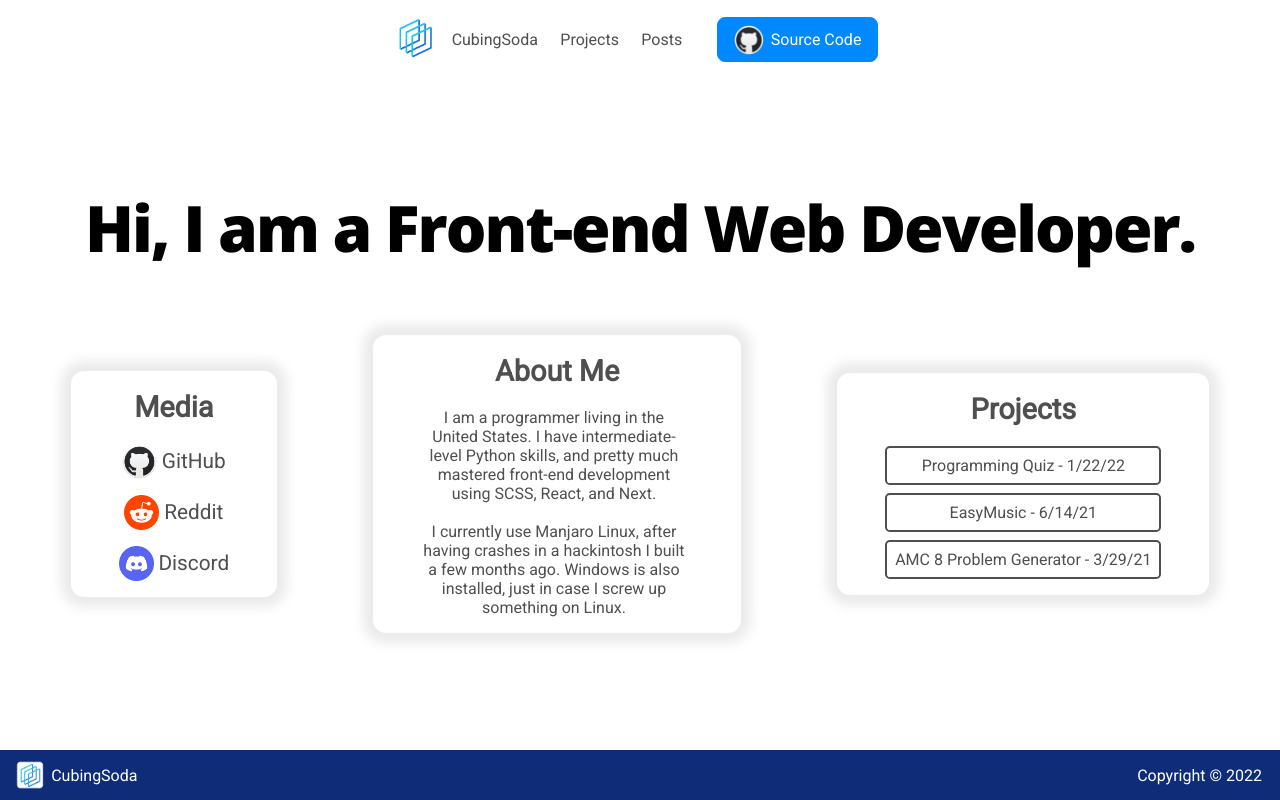
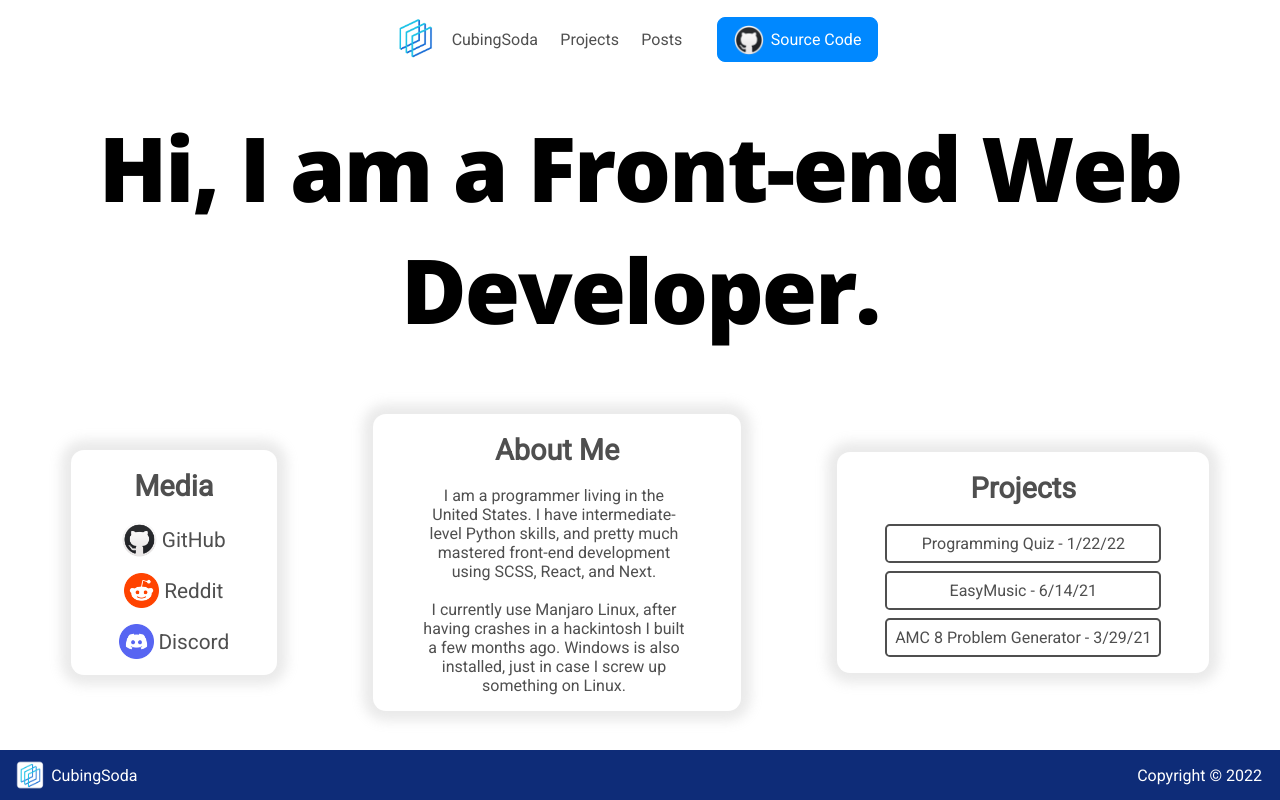
Before and after one commit to henryhuangbc/beta, a Next.js app: page / in a window 1280 px wide. Built offline with nearby package versions, Linux system fonts and the light colour scheme.

Commit message:
better font size in hello text

```diff
--- a/styles/Home.module.scss
+++ b/styles/Home.module.scss
@@ -17,9 +17,10 @@
   align-items: center;
   text-align: center;
   color: var(--text-color);
-  font-size: max(2rem, 5vw, 4rem);
-  margin-top: 1rem;
-  margin-bottom: 1rem;
+  font-size: max(7vw, 4rem);
+  // margin-top: 1rem;
+  // margin-bottom: 1rem;
+  margin: 1rem;
 
   @media screen and (max-width: 607px) {
     margin-top: 1.4rem;
```
